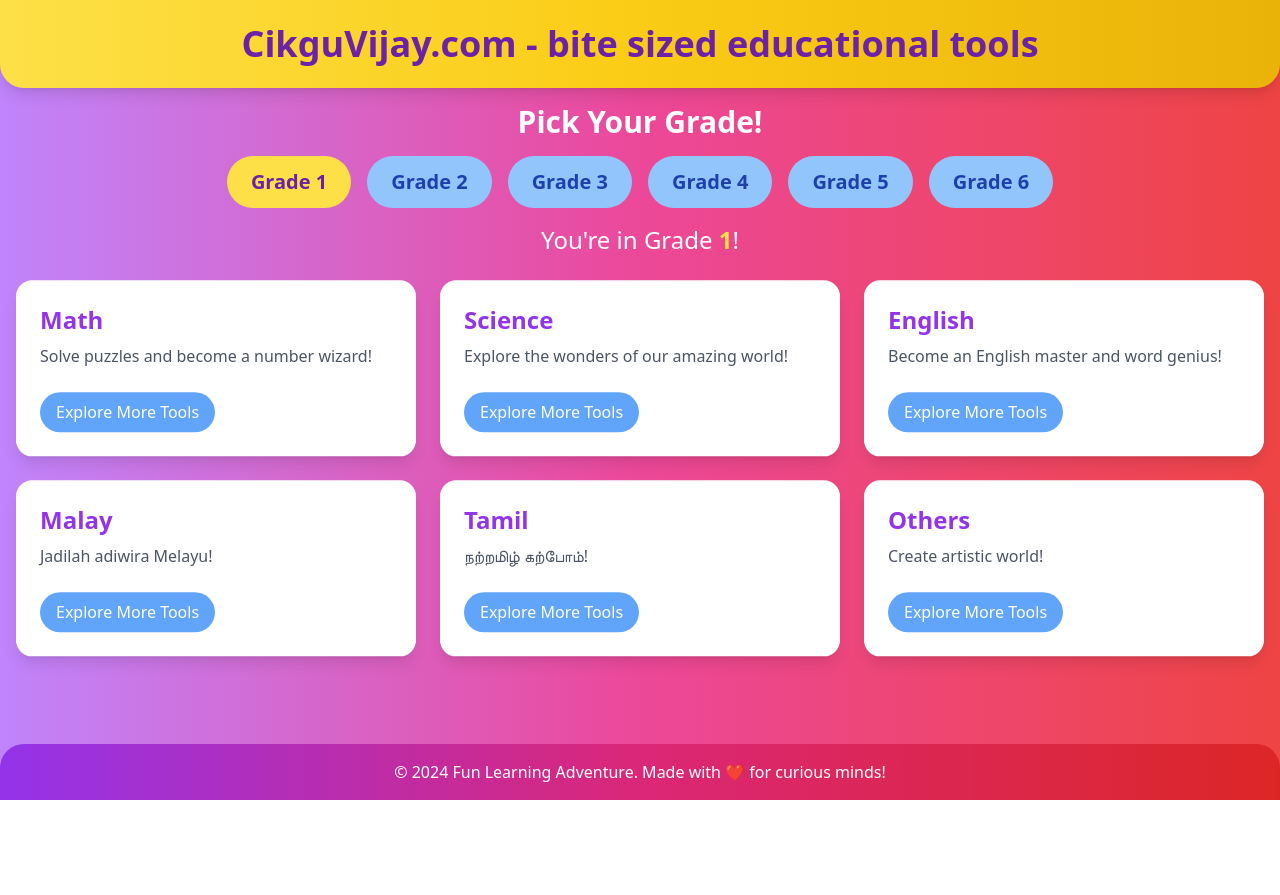
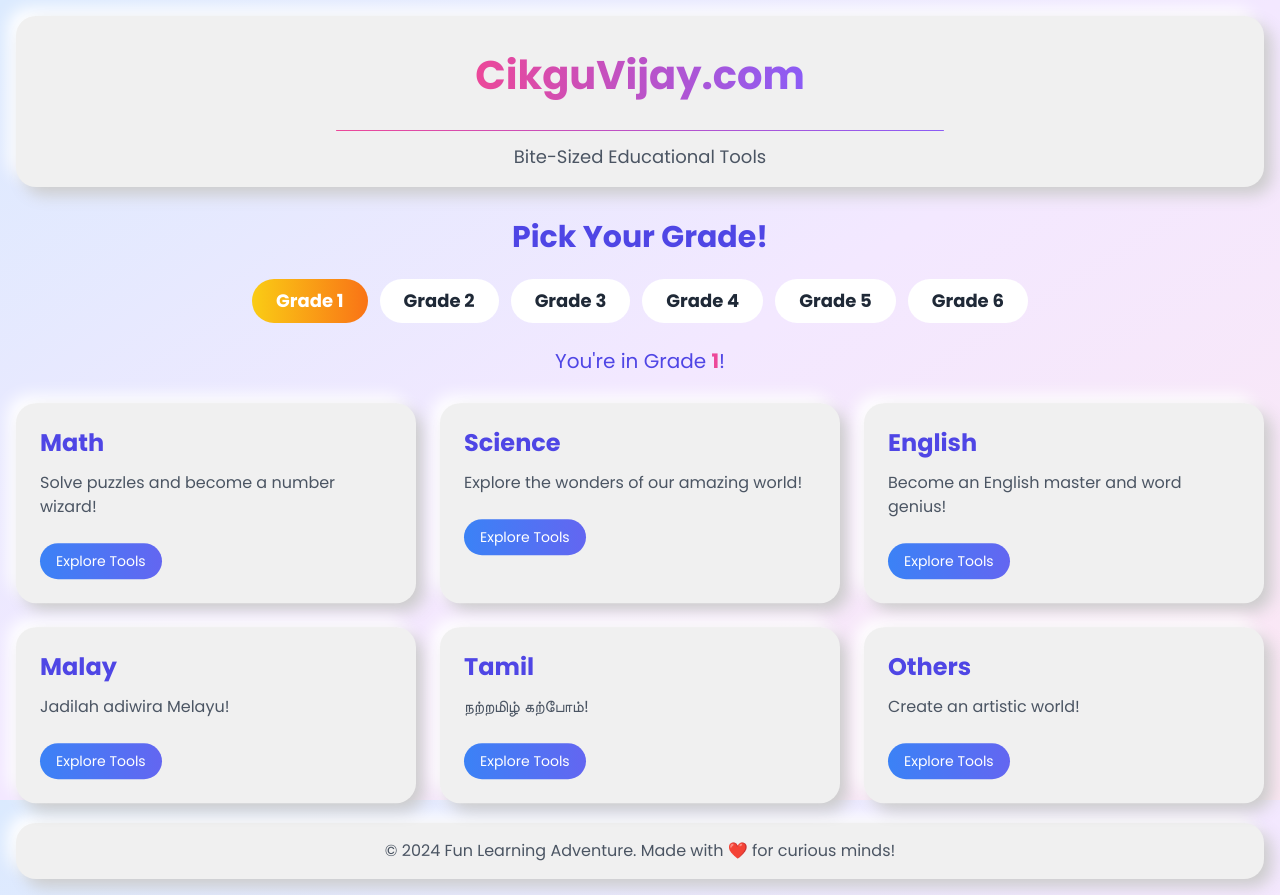
Before and after one commit to vijayseelan/CikguVijay, a plain HTML site: page index.html in a window 1280 px wide. Before the commit the page ends 800 px from the top, so only its background shows below. Drawn offline with nearby package versions, Linux system fonts and the light colour scheme.

Commit message:
Update index.html

```diff
--- a/index.html
+++ b/index.html
@@ -9,71 +9,118 @@
     <meta name="author" content="Your Name">
     <script src="https://cdn.tailwindcss.com"></script>
     <script src="https://cdnjs.cloudflare.com/ajax/libs/alpinejs/2.3.0/alpine.js" integrity="sha512-nIwdJlD5/vHj23CbO2iHCXtsqzdTTx3e3uAmpTm4x2Y8xCIFyWu4cSIV8GaGe2UNVq86/1h9EgUZy7tn243qdA==" crossorigin="anonymous" referrerpolicy="no-referrer"></script>
+    <link href="https://fonts.googleapis.com/css2?family=Poppins:wght@300;400;600;700&display=swap" rel="stylesheet">
     <style>
+        body {
+            font-family: 'Poppins', sans-serif;
+            background-color: #f0f0f0;
+        }
+        .neumorphic {
+            background: #f0f0f0;
+            box-shadow: 8px 8px 16px #cccccc, -8px -8px 16px #ffffff;
+            border-radius: 20px;
+        }
+        .neumorphic-inset {
+            background: #f0f0f0;
+            box-shadow: inset 4px 4px 8px #cccccc, inset -4px -4px 8px #ffffff;
+            border-radius: 20px;
+        }
+        .neumorphic-button {
+            transition: all 0.2s ease-in-out;
+        }
+        .neumorphic-button:hover {
+            box-shadow: 4px 4px 8px #cccccc, -4px -4px 8px #ffffff;
+        }
+        .neumorphic-button:active {
+            box-shadow: inset 2px 2px 4px #cccccc, inset -2px -2px 4px #ffffff;
+        }
+        .title-container {
+            padding: 10px 0;
+            line-height: 1.4;
+        }
+        .main-title {
+            font-size: 2.5rem;
+            font-weight: 800;
+            background-clip: text;
+            -webkit-background-clip: text;
+            color: transparent;
+            background-image: linear-gradient(to right, #ec4899, #8b5cf6);
+            display: inline-block;
+            padding: 5px 0;
+        }
         @keyframes float {
             0% { transform: translateY(0px); }
-            50% { transform: translateY(-10px); }
+            50% { transform: translateY(-5px); }
             100% { transform: translateY(0px); }
         }
         .float { animation: float 3s ease-in-out infinite; }
     </style>
 </head>
-<body class="bg-gradient-to-r from-purple-400 via-pink-500 to-red-500 min-h-screen flex flex-col" x-data="appData()">
-    <header class="bg-gradient-to-r from-yellow-300 via-yellow-400 to-yellow-500 text-purple-800 p-6 rounded-b-3xl shadow-lg">
-        <h1 class="text-4xl font-bold text-center">CikguVijay.com - bite sized educational tools</h1>
+<body class="min-h-screen flex flex-col bg-gradient-to-br from-blue-100 via-purple-100 to-pink-100" x-data="appData()">
+    <header class="neumorphic p-4 m-4">
+        <div class="flex flex-col items-center">
+            <div class="title-container">
+                <h1 class="main-title">CikguVijay.com</h1>
+            </div>
+            <div class="w-1/2 h-px bg-gradient-to-r from-pink-500 to-violet-500 rounded-full my-3"></div>
+            <p class="text-lg text-center text-gray-600">Bite-Sized Educational Tools</p>
+        </div>
     </header>
 
     <main class="container mx-auto p-4 flex-grow" x-show="!showTools">
         <section class="mb-8 text-center">
-            <h2 class="text-3xl font-bold mb-4 text-white">Pick Your Grade!</h2>
-            <div class="flex flex-wrap justify-center gap-4 mb-4">
+            <h2 class="text-3xl font-bold mb-6 text-indigo-600">Pick Your Grade!</h2>
+            <div class="flex flex-wrap justify-center gap-3 mb-6">
                 <template x-for="grade in grades" :key="grade">
                     <button
                         @click="selectGrade(grade)"
-                        :class="{'bg-yellow-300 text-purple-800': activeGrade === grade, 'bg-blue-300 text-blue-800': activeGrade !== grade}"
-                        class="px-6 py-3 rounded-full text-xl font-bold transform transition hover:scale-110"
+                        :class="{'bg-gradient-to-r from-yellow-400 to-orange-500 text-white': activeGrade === grade, 'bg-white text-gray-800': activeGrade !== grade}"
+                        class="neumorphic-button px-6 py-2 rounded-full text-lg font-bold transform transition hover:scale-105 focus:outline-none"
                         x-text="'Grade ' + grade"
                         aria-label="'Select Grade ' + grade"
                     ></button>
                 </template>
             </div>
-            <p class="text-2xl text-white">You're in Grade <span x-text="activeGrade" class="font-bold text-yellow-300"></span>!</p>
+            <p class="text-xl text-indigo-600">You're in Grade <span x-text="activeGrade" class="font-bold text-pink-500"></span>!</p>
         </section>
 
-        <section class="grid grid-cols-1 md:grid-cols-2 lg:grid-cols-3 gap-6">
+        <section class="grid grid-cols-1 sm:grid-cols-2 lg:grid-cols-3 gap-6">
             <template x-for="subject in subjects" :key="subject">
                 <div
                     @click="toggleSubject(subject)"
-                    :class="{'transform scale-105': activeSubject === subject}"
-                    class="bg-white p-6 rounded-2xl shadow-lg cursor-pointer transition-all duration-300 hover:shadow-xl float"
+                    :class="{'transform scale-105 ring-2 ring-yellow-300': activeSubject === subject}"
+                    class="neumorphic p-6 cursor-pointer transition-all duration-300 hover:shadow-lg float"
                     aria-label="'Select Subject ' + subject"
                 >
-                    <h3 class="text-2xl font-bold mb-2 text-purple-600" x-text="subject"></h3>
+                    <h3 class="text-2xl font-bold mb-3 text-indigo-600" x-text="subject"></h3>
                     <p class="text-gray-600 mb-4" x-text="getSubjectDescription(subject)"></p>
-                    <button class="bg-blue-400 text-white px-4 py-2 rounded-full hover:bg-blue-500 transition mt-2" @click="showTools = true">Explore More Tools</button>
+                    <button class="neumorphic-button bg-gradient-to-r from-blue-500 to-indigo-500 text-white px-4 py-2 rounded-full text-sm transition mt-2 focus:outline-none" @click="showTools = true">Explore Tools</button>
                 </div>
             </template>
         </section>
     </main>
 
     <main class="container mx-auto p-4 flex-grow" x-show="showTools">
-        <button class="bg-red-400 text-white px-4 py-2 rounded-full hover:bg-red-500 transition mb-4" @click="showTools = false">Back</button>
-        <section class="mb-8 text-center">
-            <h2 class="text-3xl font-bold mb-4 text-white">All Available Tools</h2>
-            <div class="grid grid-cols-1 md:grid-cols-2 lg:grid-cols-3 gap-6">
-                <template x-for="tool in tools" :key="tool.id">
-                    <div class="bg-white p-6 rounded-2xl shadow-lg cursor-pointer transition-all duration-300 hover:shadow-xl float">
-                        <h3 class="text-2xl font-bold mb-2 text-purple-600" x-text="tool.name"></h3>
+        <button class="neumorphic-button bg-gradient-to-r from-red-500 to-pink-500 text-white px-4 py-2 rounded-full text-sm transition mb-6 focus:outline-none" @click="showTools = false">Back</button>
+        <section class="mb-6 text-center">
+            <h2 class="text-3xl font-bold mb-6 text-indigo-600">All Available Tools</h2>
+            <div class="mb-4 flex justify-center">
+                <input type="text" placeholder="Search tools..." class="neumorphic-inset w-full max-w-md p-3 text-gray-900" x-model="searchQuery">
+            </div>
+            <div class="grid grid-cols-1 sm:grid-cols-2 lg:grid-cols-3 gap-6">
+                <template x-for="tool in filteredTools" :key="tool.id">
+                    <div class="neumorphic p-6 transition-all duration-300 hover:shadow-lg float">
+                        <h3 class="text-2xl font-bold mb-3 text-indigo-600" x-text="tool.name"></h3>
                         <p class="text-gray-600 mb-4" x-text="tool.description"></p>
-                        <a :href="tool.link" class="bg-green-400 text-white px-4 py-2 rounded-full hover:bg-green-500 transition" target="_blank" rel="noopener noreferrer">Explore</a>
+                        <a :href="tool.link" class="neumorphic-button inline-block bg-gradient-to-r from-green-400 to-blue-500 text-white px-4 py-2 rounded-full text-sm transition focus:outline-none" target="_blank" rel="noopener noreferrer">Explore</a>
                     </div>
                 </template>
             </div>
         </section>
     </main>
 
-    <footer class="bg-gradient-to-r from-purple-600 via-pink-600 to-red-600 text-white p-4 mt-auto rounded-t-3xl text-center">
-        <p>&copy; 2024 Fun Learning Adventure. Made with ❤️ for curious minds!</p>
+    <footer class="neumorphic p-4 mt-auto m-4 text-center">
+        <p class="text-gray-600">&copy; 2024 Fun Learning Adventure. Made with ❤️ for curious minds!</p>
     </footer>
 
     <script>
@@ -82,9 +129,16 @@
                 activeGrade: 1,
                 activeSubject: null,
                 showTools: false,
+                searchQuery: '',
                 grades: [1, 2, 3, 4, 5, 6],
                 subjects: ['Math', 'Science', 'English', 'Malay', 'Tamil', 'Others'],
                 tools: [],
+                get filteredTools() {
+                    return this.tools.filter(tool =>
+                        tool.name.toLowerCase().includes(this.searchQuery.toLowerCase()) ||
+                        tool.description.toLowerCase().includes(this.searchQuery.toLowerCase())
+                    );
+                },
                 async fetchTools() {
                     try {
                         const response = await fetch('tools.json');
@@ -110,7 +164,7 @@
                         'English': 'Become an English master and word genius!',
                         'Malay': 'Jadilah adiwira Melayu!',
                         'Tamil': 'நற்றமிழ் கற்போம்!',
-                        'Others': 'Create artistic world!'
+                        'Others': 'Create an artistic world!'
                     };
                     return descriptions[subject] || 'Discover amazing things!';
                 }
```
